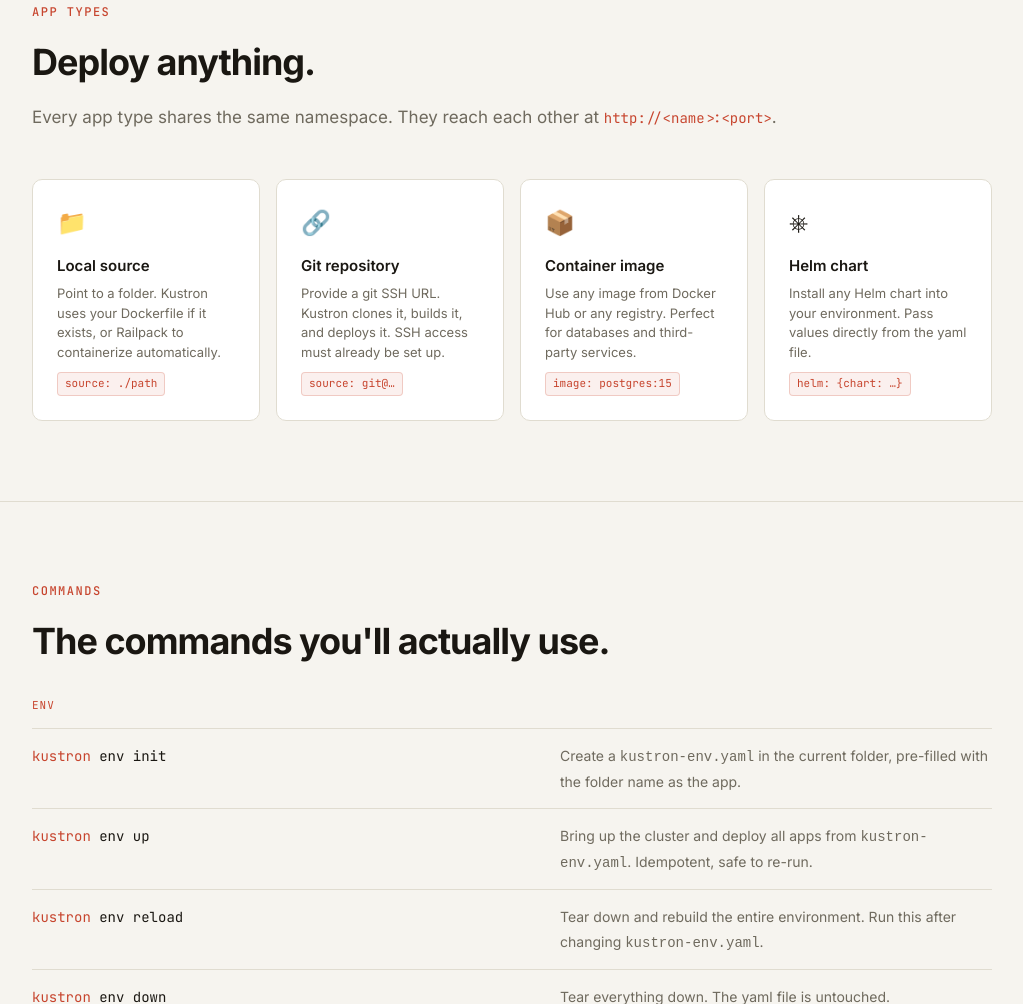
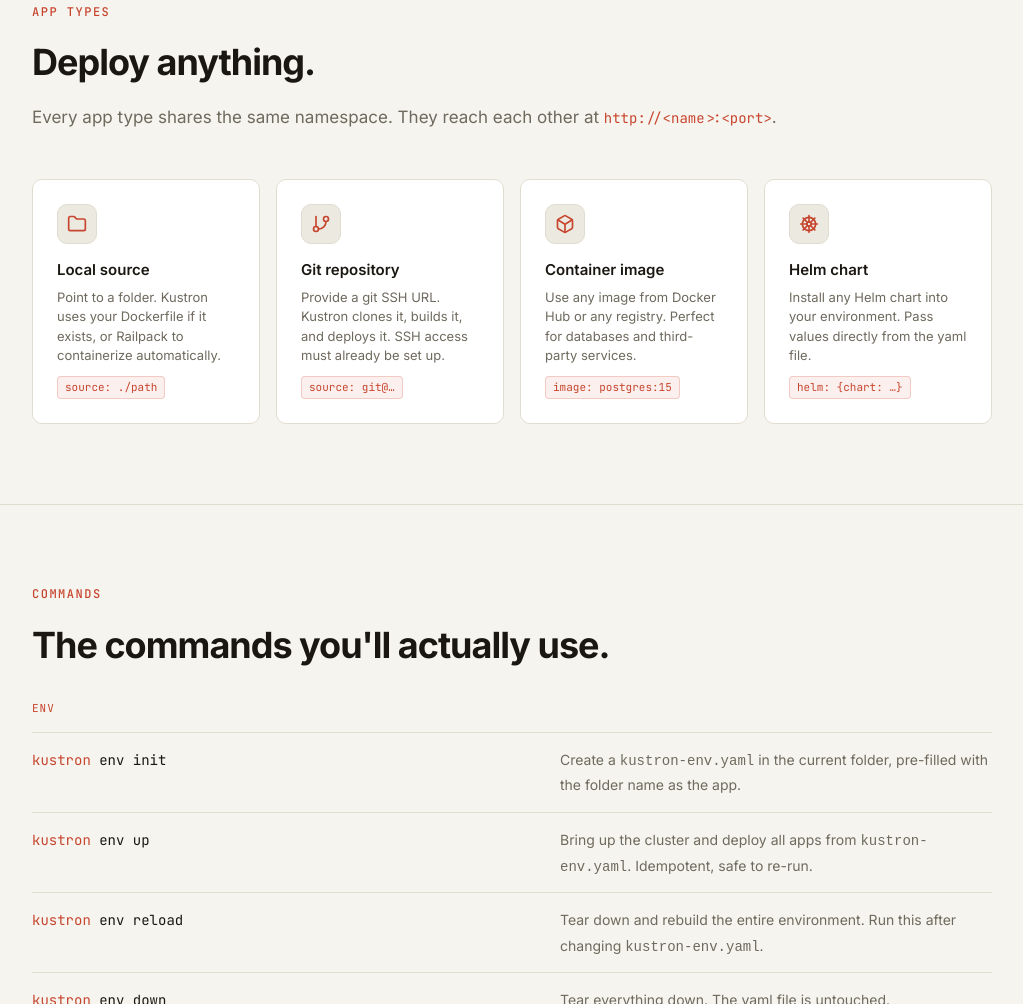
Before and after one commit to itsmunim/kustron, a website: page docs/index.html in a window 1280 px wide. Shown: the part 3541-4545 px from the top of the page, without its empty margins (128-1151 px from the left). Drawn offline with nearby package versions, Linux system fonts and the light colour scheme; no server answers.

Commit message:
docs: flat lucide icons for app types on landing

```diff
--- a/docs/index.html
+++ b/docs/index.html
@@ -452,8 +452,21 @@
     }
 
     .type-icon {
-      font-size: 24px;
-      margin-bottom: 12px;
+      display: inline-flex;
+      align-items: center;
+      justify-content: center;
+      width: 40px;
+      height: 40px;
+      border-radius: 10px;
+      background: var(--surface2);
+      border: 1px solid var(--border);
+      color: var(--accent);
+      margin-bottom: 14px;
+    }
+
+    .type-icon svg {
+      width: 20px;
+      height: 20px;
     }
 
     .type-card h3 {
@@ -1094,26 +1107,26 @@
 
       <div class="types-grid">
         <div class="type-card">
-          <div class="type-icon">📁</div>
+          <div class="type-icon"><svg viewBox="0 0 24 24" fill="none" stroke="currentColor" stroke-width="2" stroke-linecap="round" stroke-linejoin="round"><path d="M20 20a2 2 0 0 0 2-2V8a2 2 0 0 0-2-2h-7.9a2 2 0 0 1-1.69-.9L9.6 3.9A2 2 0 0 0 7.93 3H4a2 2 0 0 0-2 2v13a2 2 0 0 0 2 2Z"/></svg></div>
           <h3>Local source</h3>
           <p>Point to a folder. Kustron uses your Dockerfile if it exists, or Railpack to containerize automatically.
           </p>
           <div class="type-tag">source: ./path</div>
         </div>
         <div class="type-card">
-          <div class="type-icon">🔗</div>
+          <div class="type-icon"><svg viewBox="0 0 24 24" fill="none" stroke="currentColor" stroke-width="2" stroke-linecap="round" stroke-linejoin="round"><line x1="6" x2="6" y1="3" y2="15"/><circle cx="18" cy="6" r="3"/><circle cx="6" cy="18" r="3"/><path d="M18 9a9 9 0 0 1-9 9"/></svg></div>
           <h3>Git repository</h3>
           <p>Provide a git SSH URL. Kustron clones it, builds it, and deploys it. SSH access must already be set up.</p>
           <div class="type-tag">source: git@…</div>
         </div>
         <div class="type-card">
-          <div class="type-icon">📦</div>
+          <div class="type-icon"><svg viewBox="0 0 24 24" fill="none" stroke="currentColor" stroke-width="2" stroke-linecap="round" stroke-linejoin="round"><path d="M11 21.73a2 2 0 0 0 2 0l7-4A2 2 0 0 0 21 16V8a2 2 0 0 0-1-1.73l-7-4a2 2 0 0 0-2 0l-7 4A2 2 0 0 0 3 8v8a2 2 0 0 0 1 1.73z"/><path d="M12 22V12"/><path d="m3.3 7 7.703 4.734a2 2 0 0 0 1.994 0L20.7 7"/></svg></div>
           <h3>Container image</h3>
           <p>Use any image from Docker Hub or any registry. Perfect for databases and third-party services.</p>
           <div class="type-tag">image: postgres:15</div>
         </div>
         <div class="type-card">
-          <div class="type-icon">⎈</div>
+          <div class="type-icon"><svg viewBox="0 0 24 24" fill="none" stroke="currentColor" stroke-width="2" stroke-linecap="round" stroke-linejoin="round"><circle cx="12" cy="12" r="8"/><circle cx="12" cy="12" r="2.5"/><path d="M12 2v7.5"/><path d="m19 5-5.23 5.23"/><path d="M22 12h-7.5"/><path d="m19 19-5.23-5.23"/><path d="M12 14.5V22"/><path d="M10.23 13.77 5 19"/><path d="M9.5 12H2"/><path d="M10.23 10.23 5 5"/></svg></div>
           <h3>Helm chart</h3>
           <p>Install any Helm chart into your environment. Pass values directly from the yaml file.</p>
           <div class="type-tag">helm: {chart: …}</div>
```
